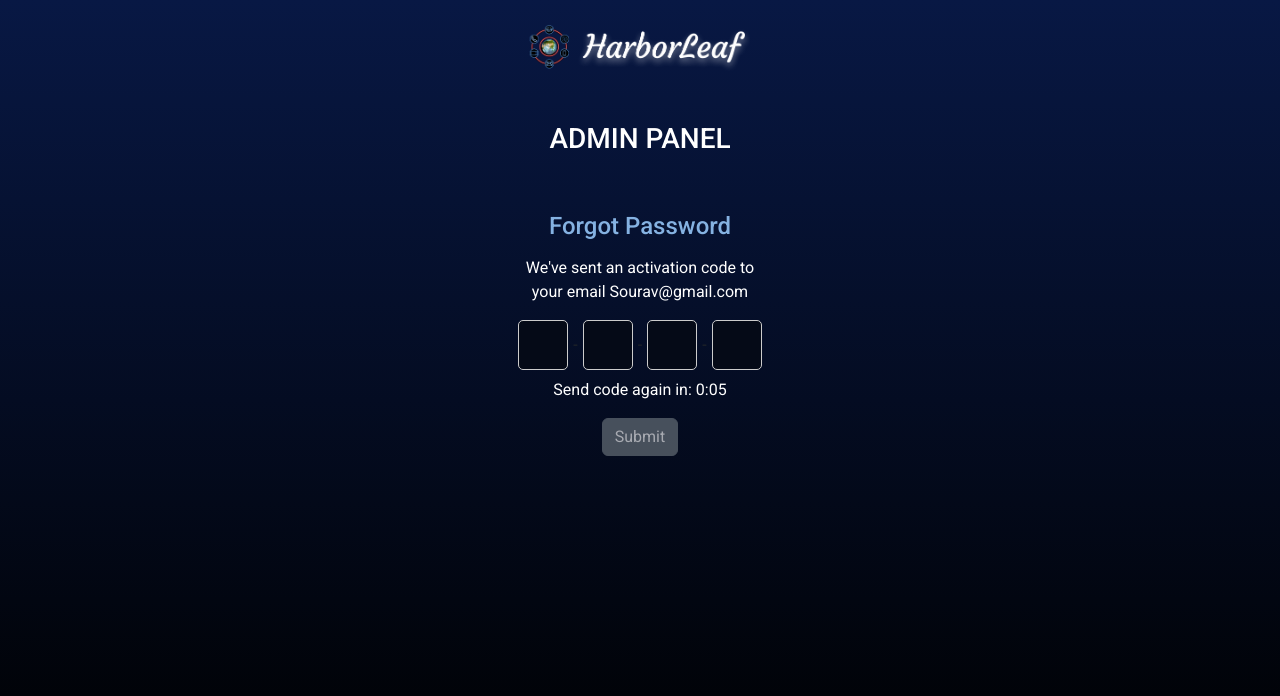
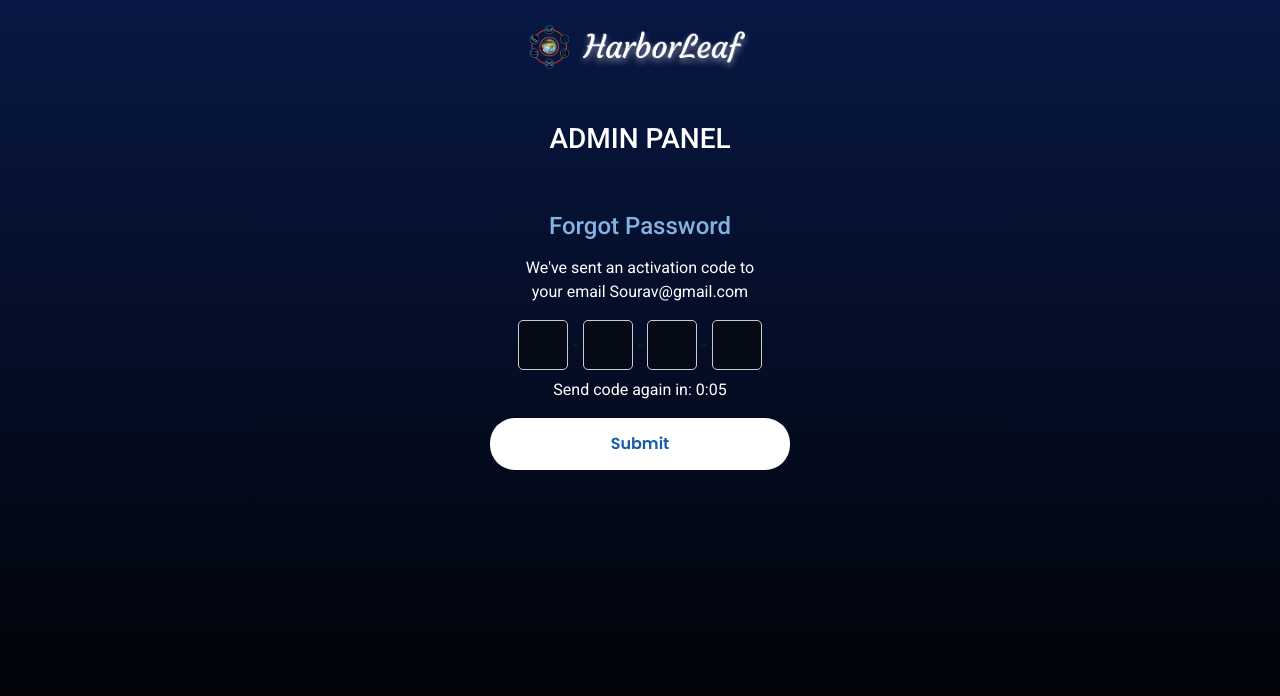
Before and after one commit to venkata-hari1/Harboleaf_AdminPannel, a React (Vite) app: page /Otp in a window 1280 px wide. Shown: the top 696 px of the page. Built offline with nearby package versions, Linux system fonts and the light colour scheme.

Commit message:
forget pwd,search bar,download buttons

```diff
--- a/src/Components/Auth/OTP.jsx
+++ b/src/Components/Auth/OTP.jsx
@@ -94,7 +94,7 @@ function ForgotPassword() {
               </div>
 
               <div className="text-center mt-3">
-                <button type="submit" className={!isFormComplete()?"btn btn-secondary":"btn btn-primary"} disabled={!isFormComplete()} onClick={handleSubmit}>Submit</button>
+                <button id ="fogot-pwd" type="submit" className={!isFormComplete()?"btn btn-secondary":"btn btn-primary"} disabled={!isFormComplete()} onClick={handleSubmit}>Submit</button>
               </div>
 
             </form>
--- a/src/Components/Auth/Styles/OTP.css
+++ b/src/Components/Auth/Styles/OTP.css
@@ -25,3 +25,14 @@ body{
     text-decoration: none;
     color: #ffff;
   }
+ #fogot-pwd{
+  width:300px;
+  height: 52px;
+  background-color:#ffffff !important;
+  opacity: 1;
+  color:#165ca7;
+  border-radius: 25px;
+  border: none;
+  font-family: "Poppins" !important;
+  font-weight: 600;
+ }
--- a/src/Components/Profiledata.jsx
+++ b/src/Components/Profiledata.jsx
@@ -35,7 +35,7 @@ return (
      </div>
 
      <div className="download-report">
-     <button className='download-report-btn' >Download Report<i className="bi bi-download ms-2"></i></button>
+     <button className='download-report-btns' >Download Report<i className="bi bi-download ms-2"></i></button>
      </div>
      </div>
 
--- a/src/Styles/Header.css
+++ b/src/Styles/Header.css
@@ -58,7 +58,8 @@
 #header-input {
     width: 300px;
     height: 40px;
-    background-color: rgba(57, 129, 146, 0.8); /* Transparent effect */
+    background-color:black; /* Transparent effect */
+    opacity: 50%;
     border: none;
     border-radius: 12px;
     padding-left: 40px;
@@ -75,13 +76,15 @@
     position: absolute;
     left: 10px;
     color: #fff;
+    opacity: 1;
 }
 
 /* Notification button */
 .header-notify button {
     width: 40px;
     height: 40px;
-    background-color: #398192;
+    background-color:black; /* Transparent effect */
+    opacity: 50%;
     border: none;
     border-radius: 10px;
     display: flex;
@@ -90,6 +93,7 @@
     color: white;
     margin-left: 15px;
     cursor: pointer;
+
 }
 
 .total{
@@ -104,7 +108,6 @@
     width: 160px;
     height: 120px;
     top: 45px;
-
     margin-left: 25px;
     padding: 15px;
   }
@@ -126,8 +129,6 @@
       font-size: 12px;
   }
 
-
-
 /* Responsive */
 @media (max-width: 830px) {
     .header-container {
--- a/src/Styles/Profiledata.css
+++ b/src/Styles/Profiledata.css
@@ -41,10 +41,10 @@
 .download-report{
     display: flex;
 }
-.download-report-btn{
+.download-report-btns{
 color: #fff;
 border: 1px solid #3856F3;
-
+background-color: transparent;
 height: 40px;
 margin-top: 30px;
 padding: 7px;
```
